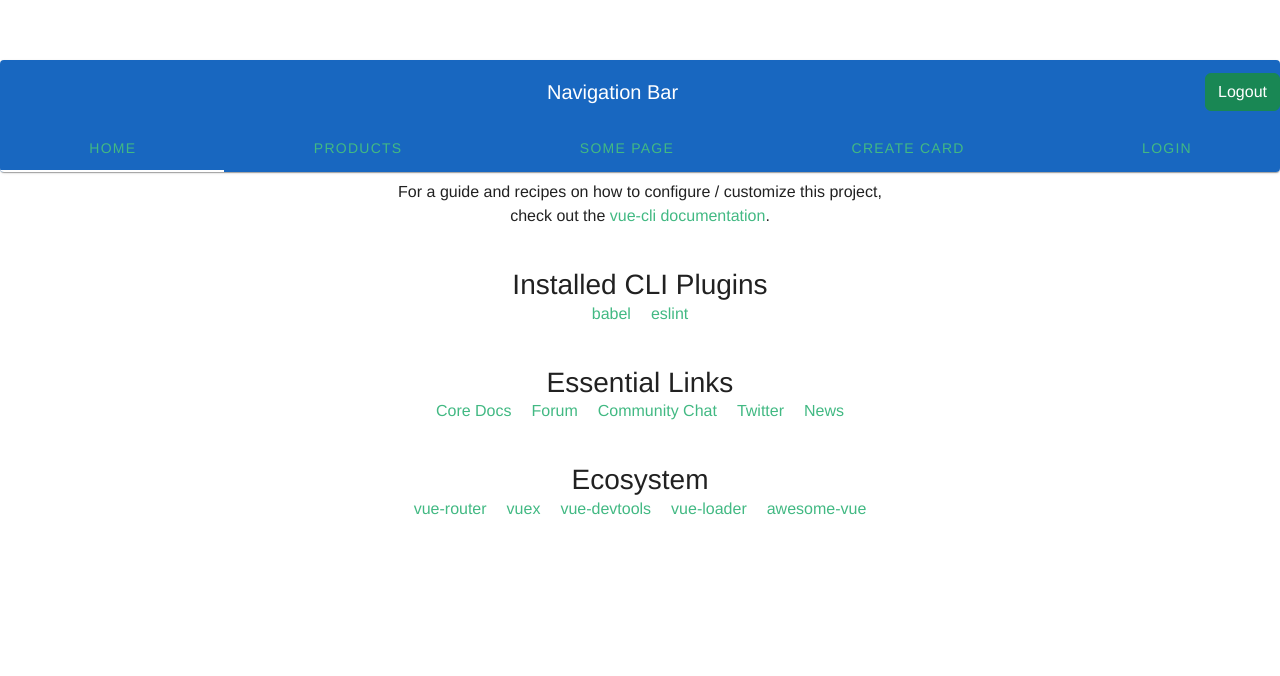
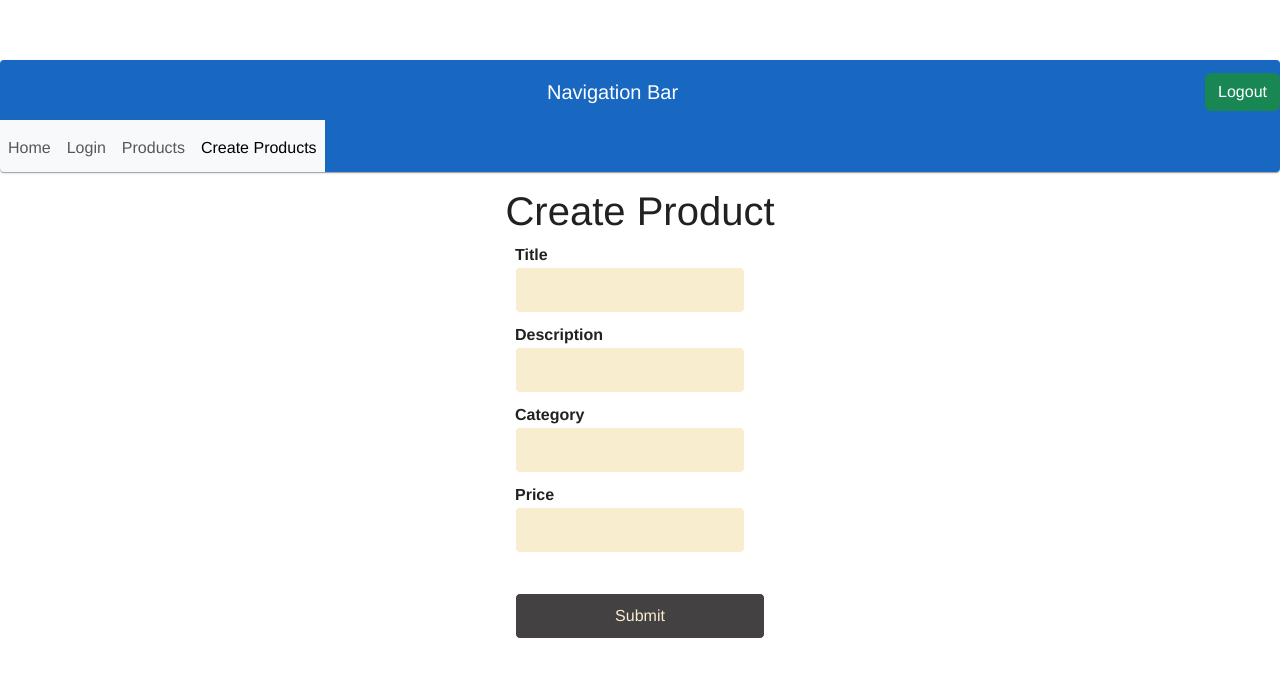
Before and after one commit to AndriiBuchinskiy/vueprj, a Vue app: page /create in a window 1280 px wide. Before the commit this address led to /404. Shown: the top 676 px of the page. Built offline with nearby package versions, Linux system fonts and the light colour scheme.

Commit message:
add create,delete

```diff
--- a/package.json
+++ b/package.json
@@ -15,6 +15,7 @@
     "vue": "^3.2.13",
     "pinia": "^2.0.29",
     "vue-router": "^4.1.6"
+
   },
   "devDependencies": {
     "@babel/core": "^7.12.16",
@@ -23,7 +24,8 @@
     "@vue/cli-plugin-eslint": "~5.0.0",
     "@vue/cli-service": "~5.0.0",
     "eslint": "^7.32.0",
-    "eslint-plugin-vue": "^8.0.3"
+    "eslint-plugin-vue": "^8.0.3",
+    "sass-loader": "^8.0.2"
   },
   "eslintConfig": {
     "root": true,
--- a/src/HeaderApp.vue
+++ b/src/HeaderApp.vue
@@ -9,19 +9,24 @@
         <button @click="logout" type="button" class="btn btn-success">Logout</button>
       </div>
       <template v-slot:extension>
-        <v-tabs
-            v-model="tab"
-            align-tabs="center"
-            grow
-        >
-          <v-tab
-              v-for="link in links"
-              :key="link"
-              :value="link"
-          >
-            <router-link to="" @click="moveTo(link.name)">{{ link.label }}</router-link>
-          </v-tab>
-        </v-tabs>
+        <nav class="navbar navbar-expand-lg navbar-light bg-light">
+          <div class="collapse navbar-collapse" id="navbarNav">
+            <ul class="navbar-nav">
+              <li class="nav-item active">
+                <router-link class="nav-link" to="/home"  >Home </router-link>
+              </li>
+              <li class="nav-item">
+                <router-link class="nav-link" to="/login">Login </router-link>
+              </li>
+              <li class="nav-item">
+                <router-link class="nav-link" to="/Products">Products</router-link>
+              </li>
+              <li class="nav-item">
+                <router-link class="nav-link" to="/create">Create Products</router-link>
+              </li>
+            </ul>
+          </div>
+        </nav>
       </template>
     </v-toolbar>
   </v-card>
@@ -43,18 +48,22 @@ export default {
         {
           route: '/products',
           label: 'Products',
+
         },
         {
           route: '/some',
           label: 'Some Page',
+
         },
         {
           route: '/create',
-          label: 'Create Card'
+          label: 'Create Product',
+
         },
         {
           route: '/login',
           label: 'Login',
+
         },
       ],
     }
--- /dev/null
+++ b/src/components/Products/CheckoutProduct.vue
@@ -0,0 +1,102 @@
+<template>
+  <div>
+    <form @submit.prevent="handleSubmit" class="checkout-form">
+      <h1>Create Product</h1>
+      <div class="address__field">
+        <label for="title">Title </label>
+        <input type="text" id="title" v-model="product.title" required />
+      </div>
+      <div class="address__field">
+        <label for="description">Description </label>
+        <input type="text" id="description" v-model="product.description" required />
+      </div>
+      <div class="address__field">
+        <label for="category">Category </label>
+        <input type="text" id="category" v-model="product.category" required />
+      </div>
+      <div class="address__field">
+        <label for="price">Price </label>
+        <input type="text" id="price" v-model="product.price" required />
+      </div>
+        <button type="submit">Submit</button>
+    </form>
+  </div>
+</template>
+
+<script>
+
+
+
+
+import {useProductsStore} from "@/router/stores/products";
+import { mapActions,mapState} from 'pinia'
+
+export default {
+  name: "CheckoutForm",
+  data() {
+    return {
+      product: {
+        title: "",
+        description: "",
+        category: "",
+        price: "",
+      }
+    }
+  },
+  computed: {
+    ...mapState(useProductsStore, ['products']),
+  },
+  methods: {
+    ...mapActions(useProductsStore, ['saveProducts']),
+    handleSubmit() {
+      this.saveProducts(this.product)
+      console.log(this.products)
+    },
+  },
+}
+</script>
+
+<style scoped >
+.app {
+  font-family: Arial, Helvetica, sans-serif;
+  color: #434141;
+  text-align: center;
+}
+.checkout-form {
+  margin: 5px auto;
+  padding: 10px;
+  max-width: 500px;
+  display: flex;
+  flex-direction: column;
+  align-items: center;
+}
+.address__field {
+  padding-bottom: 10px;
+  width: 250px;
+  text-align: left;
+}
+label {
+  display: block;
+  font-weight: bold;
+}
+
+input {
+  padding: 10px;
+  width: 230px;
+  border: 1px solid #fff;
+  border-radius: 5px;
+  outline: 0;
+  background: #f8edcf;
+}
+
+button {
+  margin-top: 30px;
+  padding: 10px;
+  width: 250px;
+  color: #f8edcf;
+  border: 1px solid #fff;
+  border-radius: 5px;
+  outline: 0;
+  background: #434141;
+}
+</style>
--- /dev/null
+++ b/src/components/Products/CreateProduct.vue
@@ -0,0 +1,78 @@
+<template>
+  <section class="address">
+    <h2>{{ label }}</h2>
+    <div class="address__field">
+      <label for="streetName">Street name</label>
+      <input
+          type="text"
+          id="streetName"
+          :value="streetName"
+          @input="$emit('update:streetName', $event.target.value)"
+          required
+      />
+    </div>
+    <div class="address__field">
+      <label for="streetNumber">Street number</label>
+      <input
+          type="text"
+          id="streetNumber"
+          :value="streetNumber"
+          @input="$emit('update:streetNumber', $event.target.value)"
+          required
+      />
+    </div>
+    <div class="address__field">
+      <label for="city">City</label>
+      <input
+          type="text"
+          id="city"
+          :value="city"
+          @input="$emit('update:city', $event.target.value)"
+          required
+      />
+    </div>
+    <div class="address__field">
+      <label for="postcode">Postcode</label>
+      <input
+          type="text"
+          id="postcode"
+          :value="postcode"
+          @input="$emit('update:postcode', $event.target.value)"
+          required
+      />
+    </div>
+  </section>
+</template>
+
+
+<script>
+
+export default {
+  name: "CreateProduct",
+  props: {
+    label: {
+      type: String,
+      default: "",
+    },
+    streetName: {
+      type: String,
+      default: "",
+    },
+    streetNumber: {
+      type: String,
+      default: "",
+    },
+    city: {
+      type: String,
+      default: "",
+    },
+    postcode: {
+      type: String,
+      default: "",
+    },
+  },
+};
+</script>
+<style scoped>
+
+</style>
--- a/src/components/Products/ModalCard.vue
+++ b/src/components/Products/ModalCard.vue
@@ -1,93 +1,78 @@
-<template>
-  <div class="dialog" v-if="show" @click.stop="hideDialog">
-    <div @click.stop class="dialog__content">
-      <form @submit.prevent>
-        <h4>Create post</h4>
-        <input
-            v-bind:value="product.title"
-            @input="product.title = $event.target.value"
-            class ="input"
-            type="text"
-            placeholder="Title"
-        >
-        <input
-            v-bind:value="product.description"
-            @input="product.description = $event.target.value"
-            class ="input"
-            type="text"
-            placeholder="Description"
-        >
-        <button
-            class="btn"
-            @click="createCard"
-        >Create
-        </button>
-      </form>
-
-    </div>
-  </div>
-
-
+<template >
+      <v-row justify="center">
+        <v-dialog v-model="dialog" persistent max-width="600px">
+          <v-card>
+            <v-card-title>
+              <span class="headline">User Profile</span>
+            </v-card-title>
+            <v-card-text>
+              <v-container>
+                <v-row>
+                  <v-col cols="12" sm="6" md="4">
+                    <v-text-field label="Legal first name*" required></v-text-field>
+                  </v-col>
+                  <v-col cols="12" sm="6" md="4">
+                    <v-text-field label="Legal middle name" hint="example of helper text only on focus"></v-text-field>
+                  </v-col>
+                  <v-col cols="12" sm="6" md="4">
+                    <v-text-field
+                        label="Legal last name*"
+                        hint="example of persistent helper text"
+                        persistent-hint
+                        required
+                    ></v-text-field>
+                  </v-col>
+                  <v-col cols="12">
+                    <v-text-field label="Email*" required></v-text-field>
+                  </v-col>
+                  <v-col cols="12">
+                    <v-text-field label="Password*" type="password" required></v-text-field>
+                  </v-col>
+                  <v-col cols="12" sm="6">
+                    <v-select
+                        :items="['0-17', '18-29', '30-54', '54+']"
+                        label="Age*"
+                        required
+                    ></v-select>
+                  </v-col>
+                  <v-col cols="12" sm="6">
+                    <v-autocomplete
+                        :items="['Skiing', 'Ice hockey', 'Soccer', 'Basketball', 'Hockey', 'Reading', 'Writing', 'Coding', 'Basejump']"
+                        label="Interests"
+                        multiple
+                    ></v-autocomplete>
+                  </v-col>
+                </v-row>
+              </v-container>
+              <small>*indicates required field</small>
+            </v-card-text>
+            <v-card-actions>
+              <v-spacer></v-spacer>
+              <v-btn color="blue darken-1" text @click="dialog = false">Close</v-btn>
+              <v-btn color="blue darken-1" text @click="dialog = false">Save</v-btn>
+            </v-card-actions>
+          </v-card>
+        </v-dialog>
+      </v-row>
 </template>
 
 <script>
-import Product from "@/components/Products/ProductCard.vue";
-
 export default {
-  name: "ModalCard",
+  name: 'ModalCard',
   props: {
-    Product,
-    show: {
-      type: Boolean,
-      default: false
-    }
-  },
-  data() {
-    return {
-      product:{
-        id:'',
-       title:'',
-       description:''
-      }
+    title: {
+      type: String,
+      required: false
     }
   },
   methods: {
-    /*createCard() {
-      const newCard = {
-        id: this.product.id,
-        title: this.product.title,
-        description: this.product.description,
-      }
-      this.product.push(newCard);
-      localStorage.setItem("products", JSON.stringify(this.product));
+    close() {
+      this.$emit('close')
     }
-
-     */
-  },
-
-  UpdateCard() {
-
   }
-}
+};
 </script>
 
+<style scoped>
 
-<style scoped>
-.dialog {
-  top: 0;
-  bottom: 0;
-  right: 0;
-  left: 0;
-  background: rgba(1, 1, 1, 0.5);
-  position: fixed;
-  display: flex;
-}
-.dialog__content {
-  margin: auto;
-  background: greenyellow;
-  border-radius: 12px;
-  min-height: 50px;
-  min-width: 300px;
-  padding: 20px;
-}
 </style>
--- a/src/components/Products/ProductCard.vue
+++ b/src/components/Products/ProductCard.vue
@@ -13,16 +13,14 @@
 
     <v-card-actions>
 
-      <v-btn onclick="" class="btn btn-primary" aria-current="page" data-toggle="modal" data-target="#update-modal">Update
-      </v-btn>
-
-
+      <slot name="update-button" :item="product.id"></slot>
       <v-spacer></v-spacer>
 
       <v-btn
           :icon="show ='mdi-chevron-up' "
           @click="show "
-      >More</v-btn>
+             >More</v-btn>
+      <slot name="delete-button" :item="product.id"></slot>
     </v-card-actions>
 
     <v-expand-transition>
@@ -49,8 +47,7 @@ export default {
       show: false,
     }
   },
-  /* methods: {
-
+  methods: {
      moveTo(id) {
        this.$router.push({
          name: 'single-products',
@@ -61,7 +58,7 @@ export default {
      },
    },
 
-    */
+
 }
 </script>
 
--- a/src/components/Products/ProductsList.vue
+++ b/src/components/Products/ProductsList.vue
@@ -12,10 +12,26 @@
           :key="product.id"
           cols="4"
       >
-        <product
-            :product="product"
-            cols="4"
-        />
+        <product :product="product">
+          <template v-slot:delete-button="slotProps">
+            <v-btn
+                color="red"
+                variant="text"
+                @click="deleteItem(slotProps.item)"
+            >
+              Delete
+            </v-btn>
+          </template>
+          <template v-slot:update-button="slotProps">
+            <v-btn
+                color="black"
+                variant="text"
+                @click="updateItem(slotProps.item)"
+            >
+              Update
+            </v-btn>
+          </template>
+        </product>
       </v-col>
     </v-row>
   </v-container>
@@ -25,7 +41,7 @@
 <script>
 import Product from "@/components/Products/ProductCard.vue";
 import { useProductsStore } from "@/router/stores/products";
-import { mapActions, mapState } from 'pinia'
+import { mapActions, mapState ,mapWritableState} from 'pinia'
 export default {
   name: "ProductsList",
   components: {
@@ -37,6 +53,7 @@ export default {
     }
   },
   computed: {
+    ...mapWritableState(useProductsStore, ['productsState']),
     ...mapState(useProductsStore, ['products']),
     productsCount() {
       return this.products.length;
@@ -44,9 +61,19 @@ export default {
   },
   methods: {
     ...mapActions(useProductsStore, ['getProducts']),
+    deleteItem(id) {
+      this.productsState = this.products.filter(product => product.id !== id);
+    },
+   updateItem()
+   {
+
+   },
+
   },
-  mounted() {
-    this.getProducts();
+  mounted(){
+    if(!this.products.length){
+      this.getProducts();
+    }
   },
 }
 </script>
--- a/src/router/index.js
+++ b/src/router/index.js
@@ -6,9 +6,11 @@ import ShopRoutes from "/src/router/routes/shop.js"
 import HelloWorld from "@/components/HelloWorld.vue"
 
 import loginPage from "@/components/login/LoginPage.vue";
-import ModalCard from "@/components/Products/ModalCard.vue";
 import pageNotFound from "@/PageNotFound.vue";
 import {useAuthStore} from "/src/router/stores/auth.js";
+//import CreateProduct from "@/components/Products/CreateProduct.vue";
+import CheckoutProduct from "@/components/Products/CheckoutProduct.vue";
+import modalCard from "@/components/Products/ModalCard.vue";
 const routes = [
     {
         path: '/',
@@ -20,7 +22,7 @@ const routes = [
         path: '/404',
         name: '404',
         // регистрируем необходимые страницы
-        component: HelloWorld,
+        component: pageNotFound,
     },
     {
         path: '/:pathMatch(.*)*',
@@ -29,14 +31,19 @@ const routes = [
     },
     {
         path: '/create',
-        name: 'CreateCard',
-        component: ModalCard,
-        meta: {requiresAuth: true},
+        name: 'Create Card',
+        component: CheckoutProduct,
+        meta: {requiresAuth: false},
     },
     {
       path: '/login',
-      name:  'LoginPage',
+      name:  'Login',
       component: loginPage,
+    },
+    {
+      path: '/modalUpdate',
+      name: 'modal',
+      component: modalCard,
     },
     // добавляем маршруты в роутер
     ...ShopRoutes,
--- a/src/router/stores/auth.js
+++ b/src/router/stores/auth.js
@@ -22,8 +22,8 @@ export const useAuthStore = defineStore('auth', {
             // }).then((respons) => {
             //     console.log(respons);
             // })
-
-            this.user = this.usersState.find(user => user.id === 5);
+            console.log(this.usersState);
+            this.user = this.usersState.users.find(user => user.id === 5);
         },
         logout() {
             this.user = {};
--- a/src/router/stores/products.js
+++ b/src/router/stores/products.js
@@ -14,7 +14,7 @@ export const useProductsStore = defineStore('products', {
         getProducts(params = {}) {
             axiosInstance.get('/products', {
                 params: {
-                    limit: 4,
+                    limit: 10,
                     ...params
                 }
             })
@@ -35,6 +35,9 @@ export const useProductsStore = defineStore('products', {
                     this.productState = response.data;
                 })
         },
+        saveProducts(product) {
+            this.productsState.push(product);
+        }
 
     },
 })
```
Also changed, not shown: 1 other file (tests, documents, lock files or other folders).
